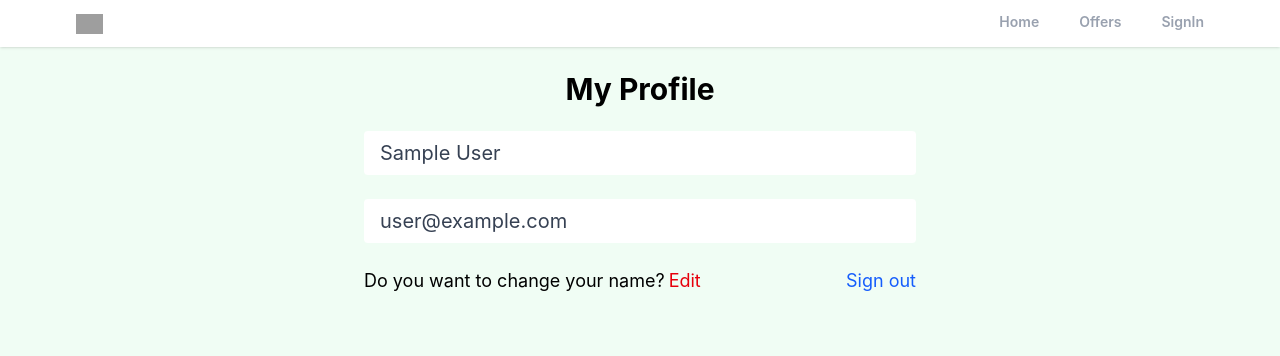
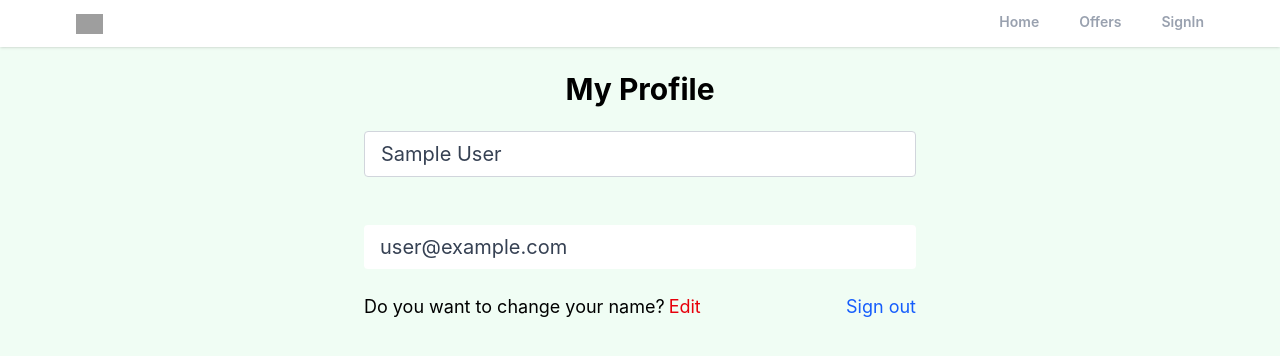
Before and after one commit to d-brightmind/realtore-clone, a React (Vite) app: page /profile in a window 1280 px wide. Shown: the top 356 px of the page. Built offline with nearby package versions, Linux system fonts and the light colour scheme; no server answers; sample sign-in values are in the browser's storage; grey boxes are pictures that could not be loaded.

Commit message:
Added oncChange function

```diff
--- a/src/pages/Profile.tsx
+++ b/src/pages/Profile.tsx
@@ -6,6 +6,7 @@ import { useNavigate } from 'react-router';
 export default function Profile() {
   const auth = getAuth();
   const navigate = useNavigate();
+  const [changeDetails, setChangeDetails] = React.useState(false);
   const [formData, setFormData] = React.useState({
     name: auth.currentUser?.displayName || 'Ridwan',
     email: auth.currentUser?.email || 'ridwan@example.com'
@@ -18,6 +19,13 @@ export default function Profile() {
     navigate("/sign-in");
   }
 
+  function onChange(e: React.ChangeEvent<HTMLInputElement>) {
+    setFormData((prevState) => ({
+      ...prevState,
+      [e.target.id]: e.target.value
+    }))
+  }
+
   return (
     <>
       <section className="max-w-6xl mx-auto flex justify-center items-center flex-col">
@@ -25,19 +33,14 @@ export default function Profile() {
         <div className="w-full md:w-[50%] mt-6 px-3">
           <form action="">
             {/*Name Input*/}
-            <input className='w-full px-4 py-2 text-xl text-gray-700 bg-white border-gray-300 rounded transition ease-in-out' disabled type="text" id="name" value={name} onChange={(e) => setFormData((prevState) => ({
-              ...prevState,
-              name: e.target.value
-            }))} />
+            <input className={`mb-6 w-full px-4 py-2 text-xl text-gray-700 bg-white border border-gray-300 rounded transition ease-in-out ${changeDetails && "bg-red-200 focus:bg-red-200"
+              }`} onChange={onChange} value={name} id="name" />
 
             {/*Email Input*/}
-            <input className='w-full px-4 py-2 text-xl text-gray-700 bg-white border-gray-300 rounded transition ease-in-out mt-6' disabled type="email" id="email" value={email} onChange={(e) => setFormData((prevState) => ({
-              ...prevState,
-              email: e.target.value
-            }))} />
+            <input className='w-full px-4 py-2 text-xl text-gray-700 bg-white border-gray-300 rounded transition ease-in-out mt-6' disabled type="email" id="email" value={email} onChange={onChange} />
 
             <div className='flex justify-between mt-6 mb-6 text-sm sm:text-lg whitespace-nowrap '>
-              <p className='flex items-center  '>Do you want to change your name?<span className='text-red-600 hover:text-red-700 transition ease-in-out duration-200 ml-1 cursor-pointer'>Edit</span></p>
+              <p className='flex items-center  '>Do you want to change your name?<span className='text-red-600 hover:text-red-700 transition ease-in-out duration-200 ml-1 cursor-pointer' onClick={() => setChangeDetails((prevState) => !prevState)}>{changeDetails ? 'Apply Changes' : 'Edit'}</span></p>
               <p className='text-blue-600 hover:text-blue-800 transition duration-200 ease-in-out cursor-pointer' onClick={onLogOut}>Sign out</p>
             </div>
           </form>
```
